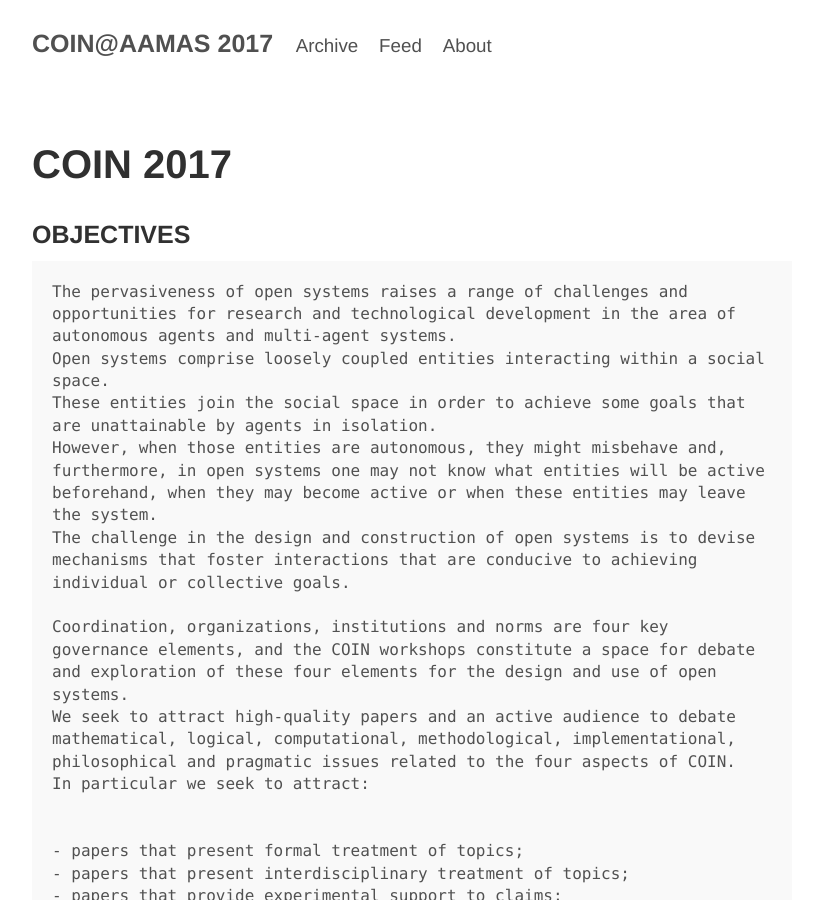
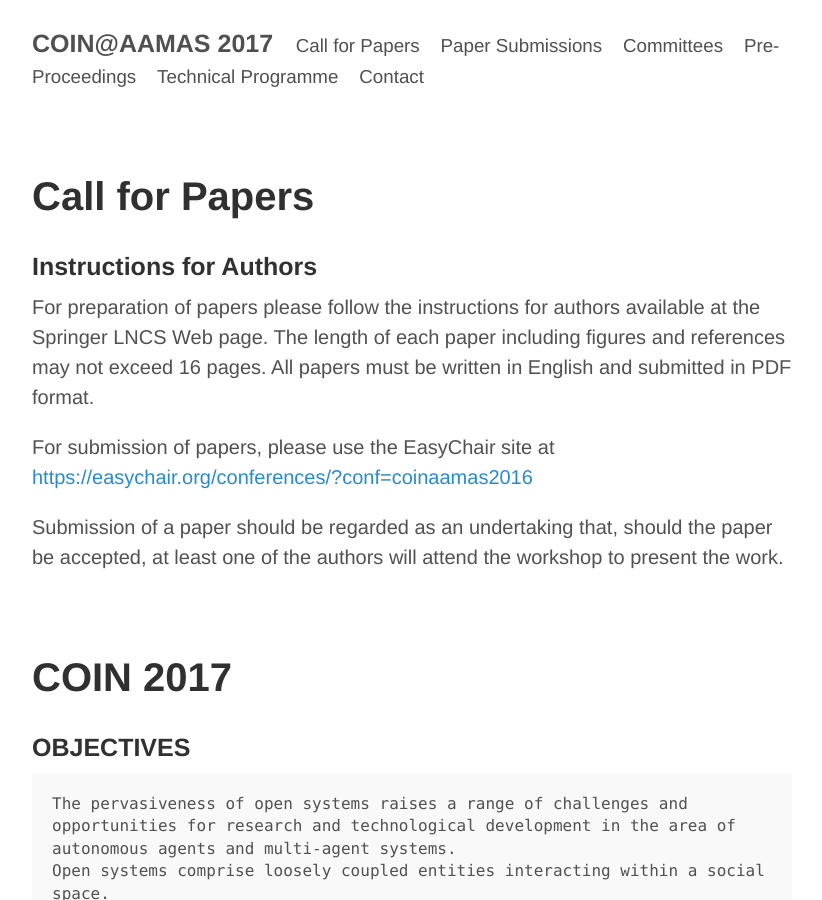
Before and after one commit to coin-workshop/coin-2017, a Jekyll site: the page built from index.html, in a window 1280 px wide and 900 px high. Shown: the whole window, without its empty margins (228-1050 px from the left). Built offline with Jekyll 4.4.1, drawn with Linux system fonts in a browser that asks for light colours.

Commit message:
Adding new pages and trying some new organization.

```diff
--- a/_layouts/default.html
+++ b/_layouts/default.html
@@ -13,13 +13,22 @@
    <h3 class="masthead-title">
      <a href="{{ site.path }}">{{ site.title }}</a>
      <small>
-        &nbsp;&nbsp;&nbsp;<a href="{{ site.path }}/archive.html">Archive</a>
+        &nbsp;&nbsp;&nbsp;<a href="{{ site.path }}/call_for_papers.html">Call for Papers</a>
      </small>
      <small>
-       &nbsp;&nbsp;&nbsp;<a href="{{ site.path }}/feed.xml">Feed</a>
+       &nbsp;&nbsp;&nbsp;<a href="{{ site.path }}/paper_submission.html">Paper Submissions</a>
      </small>
      <small>
-       &nbsp;&nbsp;&nbsp;<a href="https://github.com/henrythemes/jekyll-minimal-theme">About</a>
+       &nbsp;&nbsp;&nbsp;<a href="{{ site.path }}/committees.html">Committees</a>
+     </small>
+     <small>
+       &nbsp;&nbsp;&nbsp;<a href="{{ site.path }}/pre_proceedings.html">Pre-Proceedings</a>
+     </small>
+     <small>
+       &nbsp;&nbsp;&nbsp;<a href="{{ site.path }}/technical_programme.html">Technical Programme</a>
+     </small>
+     <small>
+       &nbsp;&nbsp;&nbsp;<a href="{{ site.path }}/contact.html">Contact</a>
      </small>
    </h3>
 </header>
--- /dev/null
+++ b/_posts/2016-10-26-call_for_papers.md
@@ -0,0 +1,14 @@
+---
+layout: post
+title: "Call for Papers"
+---
+
+### Instructions for Authors
+
+For preparation of papers please follow the instructions for authors available at the Springer LNCS Web page.
+The length of each paper including figures and references may not exceed 16 pages.
+All papers must be written in English and submitted in PDF format.
+
+For submission of papers, please use the EasyChair site at [https://easychair.org/conferences/?conf=coinaamas2016](https://easychair.org/conferences/?conf=coinaamas2016)
+
+Submission of a paper should be regarded as an undertaking that, should the paper be accepted, at least one of the authors will attend the workshop to present the work.
--- a/index.html
+++ b/index.html
@@ -22,3 +22,5 @@ title: COIN
 </article>
 
 {% endfor %}
+
+{site.posts}
```
Also changed, not shown: call_for_papers.html (added).
